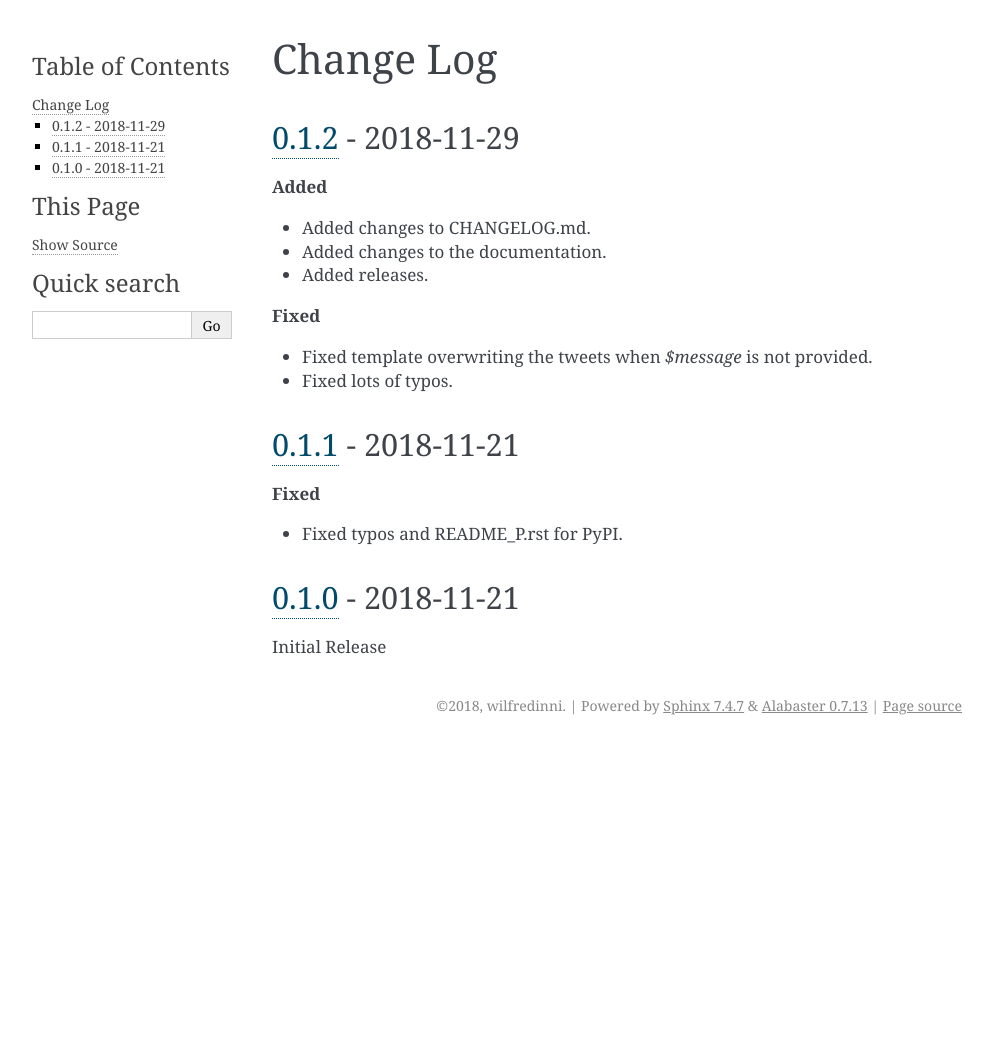
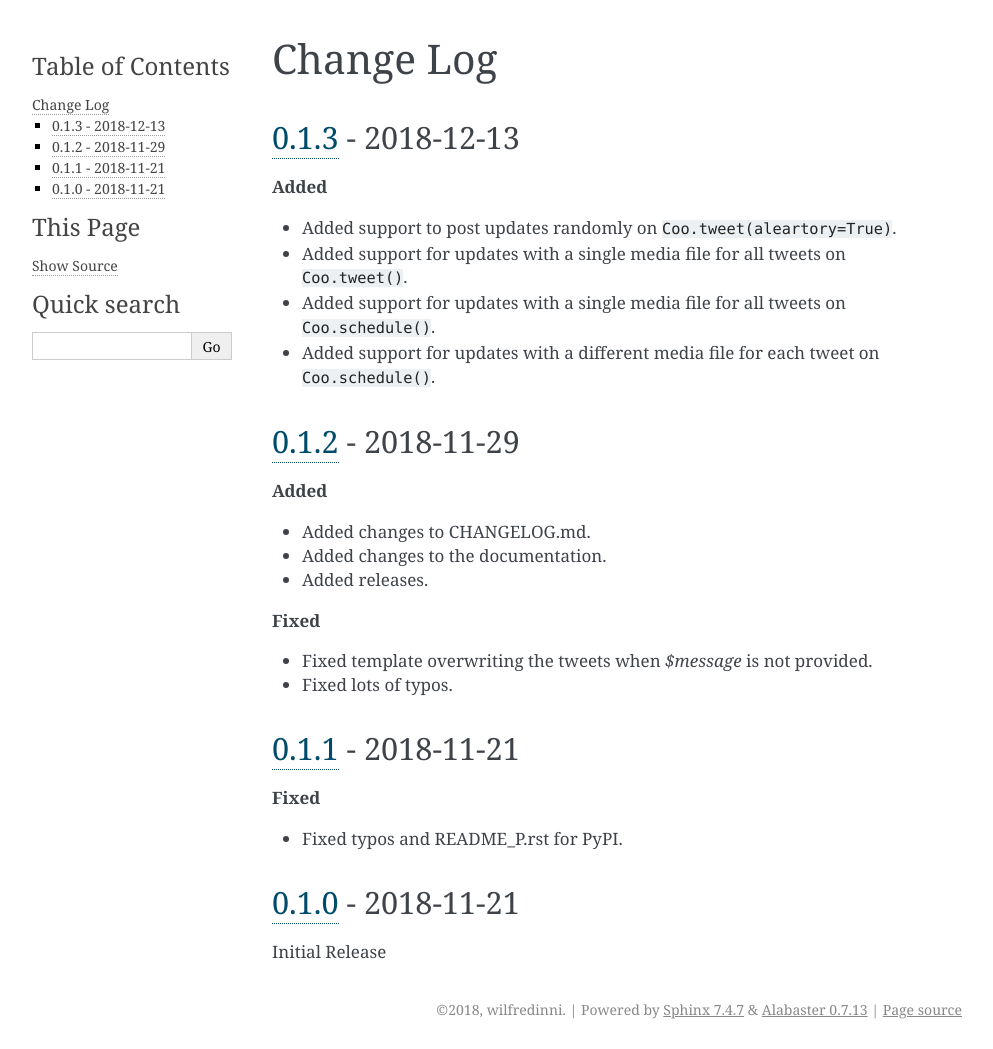
Before and after one commit to wilfredinni/coo, a Sphinx documentation site: the page built from docs/source/changelog.rst, in a window 1280 px wide. Shown: the whole page, without its empty margins (148-1141 px from the left). Built offline with Sphinx 7.4.7, drawn with Linux system fonts in a browser that asks for light colours; before the commit the page ends 900 px from its top, so only the background shows below that.

Commit message:
changelog for documentation.

```diff
--- a/docs/source/changelog.rst
+++ b/docs/source/changelog.rst
@@ -1,5 +1,15 @@
 Change Log
 ==========
+
+`0.1.3 <https://github.com/wilfredinni/coo/releases/tag/0.1.3>`_ - 2018-12-13
+^^^^^^^^^^^^^^^^^^^^^^^^^^^^^^^^^^^^^^^^^^^^^^^^^^^^^^^^^^^^^^^^^^^^^^^^^^^^^
+
+**Added**
+
+- Added support to post updates randomly on ``Coo.tweet(aleartory=True)``.
+- Added support for updates with a single media file for all tweets on ``Coo.tweet()``.
+- Added support for updates with a single media file for all tweets on ``Coo.schedule()``.
+- Added support for updates with a different media file for each tweet on ``Coo.schedule()``.
 
 `0.1.2 <https://github.com/wilfredinni/coo/releases/tag/0.1.2>`_ - 2018-11-29
 ^^^^^^^^^^^^^^^^^^^^^^^^^^^^^^^^^^^^^^^^^^^^^^^^^^^^^^^^^^^^^^^^^^^^^^^^^^^^^
```
